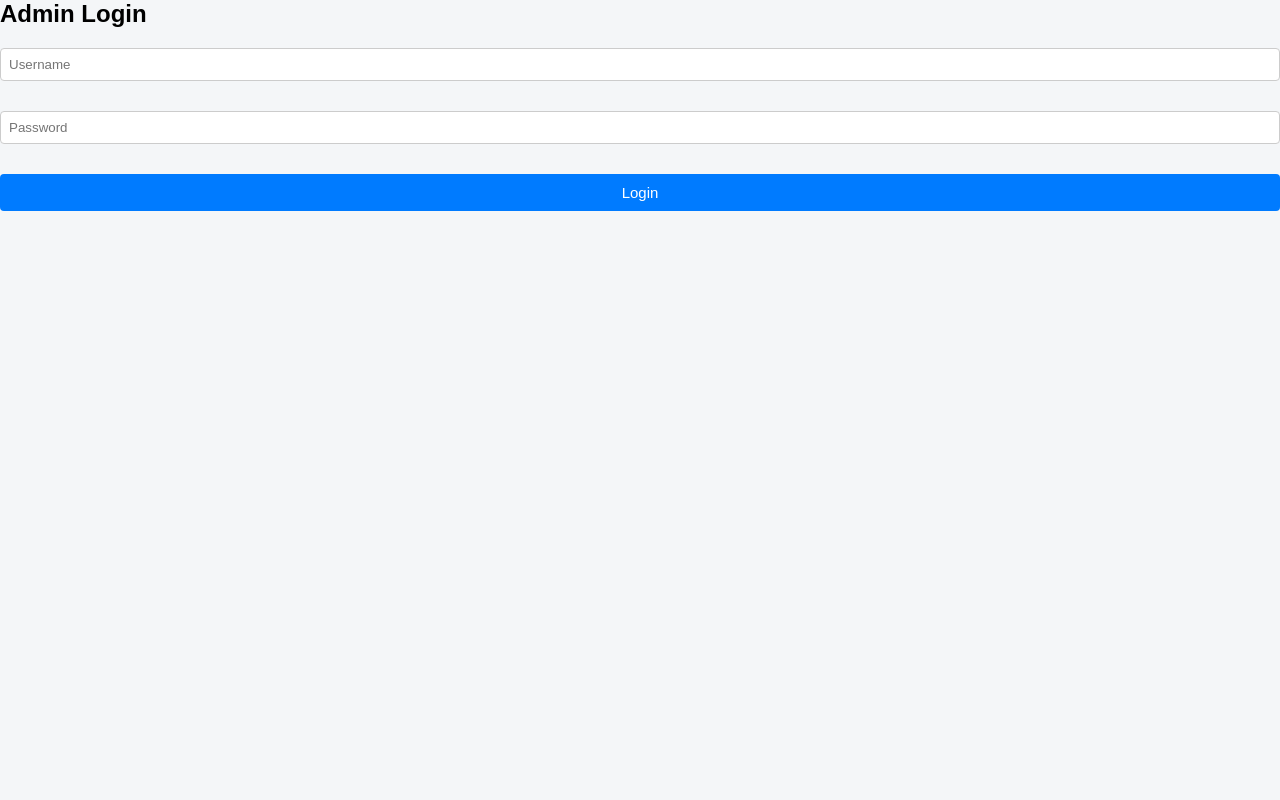
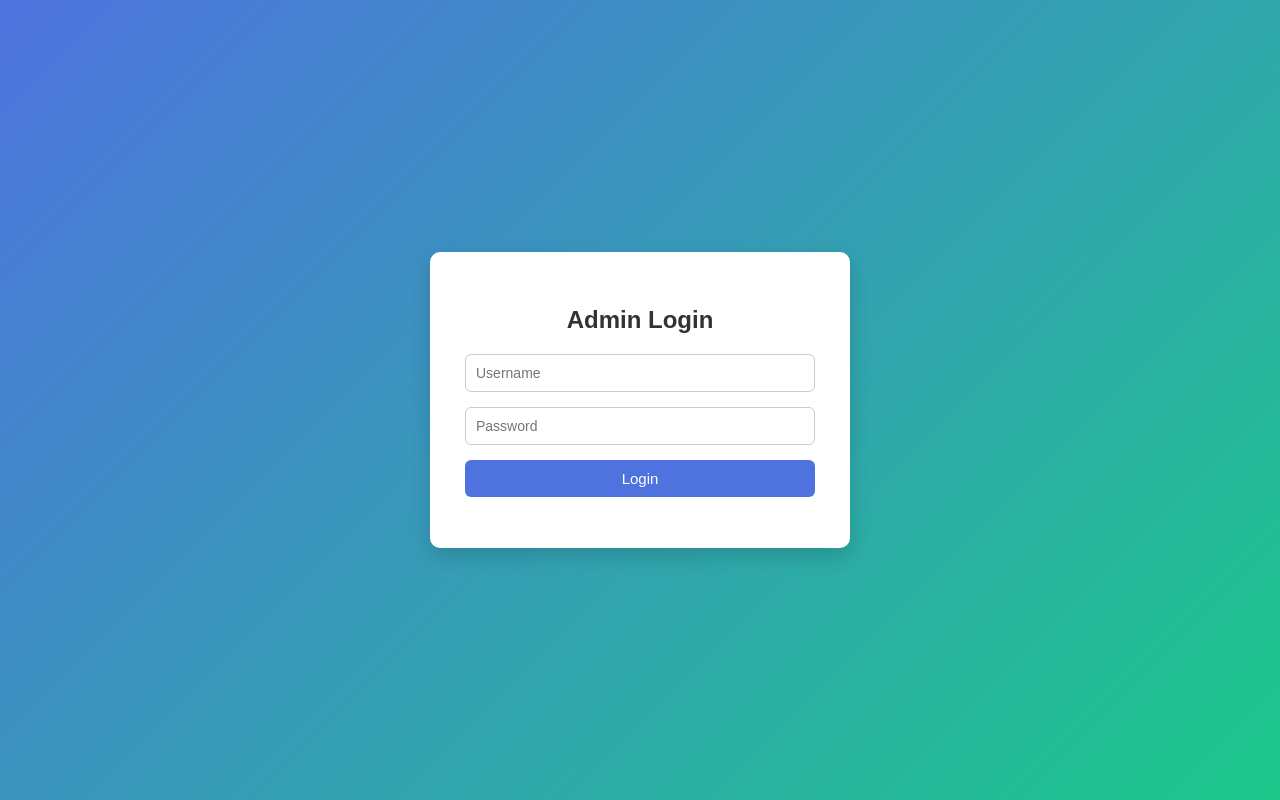
Before and after one commit to siddy-stack/online-feedback-collector, a Flask app: page /admin-login in a window 1280 px wide. Run offline with Flask 3, Linux system fonts and the light colour scheme.

Commit message:
Changes in Admin Dashbaord and Admin Login

```diff
--- a/static/css/style.css
+++ b/static/css/style.css
@@ -50,10 +50,123 @@ button {
     transition: background-color 0.3s ease;
 }
 
+.dashboard-row {
+    display: flex;
+    gap: 20px;
+    align-items: flex-start;
+    margin-bottom: 30px;
+}
+
+.stats-card {
+    flex: 1;
+    background: #fff;
+    padding: 20px;
+    border-radius: 8px;
+    box-shadow: 0 4px 8px rgba(0,0,0,0.08);
+}
+
+.chart-card {
+    flex: 2;
+    background: #fff;
+    padding: 20px;
+    border-radius: 8px;
+    box-shadow: 0 4px 8px rgba(0,0,0,0.08);
+}
+
+.chart-card canvas {
+    max-height: 260px;
+}
+
 /* Button hover effect */
 button:hover {
     background-color: #0056b3;
 }
+
+#ratingPieChart {
+    max-height: 220px;
+    margin-top: 10px;
+}
+
+/* Top right action icons */
+.top-actions {
+    display: flex;
+    justify-content: flex-end;
+    gap: 12px;
+    margin-bottom: 15px;
+}
+
+/* Icon button style */
+.icon-btn {
+    text-decoration: none;
+    font-size: 18px;          /* makes icons small */
+    padding: 6px 10px;
+    border-radius: 6px;
+    background-color: #f1f3f5;
+    color: #333;
+    transition: background-color 0.2s ease, transform 0.1s ease;
+}
+
+/* Hover effect */
+.icon-btn:hover {
+    background-color: #007bff;
+    color: #fff;
+    transform: scale(1.05);
+}
+
+
+.login-container {
+    min-height: 100vh;
+    display: flex;
+    justify-content: center;
+    align-items: center;
+    background: linear-gradient(135deg, #4e73df, #1cc88a);
+}
+
+.login-card {
+    background: #ffffff;
+    padding: 35px;
+    width: 350px;
+    border-radius: 10px;
+    box-shadow: 0 8px 20px rgba(0, 0, 0, 0.15);
+    text-align: center;
+}
+
+.login-card h2 {
+    margin-bottom: 20px;
+    color: #333;
+}
+
+.login-card input {
+    width: 100%;
+    padding: 10px;
+    margin-bottom: 15px;
+    border-radius: 6px;
+    border: 1px solid #ccc;
+    font-size: 14px;
+}
+
+.login-card button {
+    width: 100%;
+    padding: 10px;
+    background-color: #4e73df;
+    border: none;
+    color: white;
+    border-radius: 6px;
+    font-size: 15px;
+    cursor: pointer;
+    transition: background-color 0.3s ease, transform 0.1s ease;
+}
+
+.login-card button:hover {
+    background-color: #2e59d9;
+    transform: scale(1.02);
+}
+
+.error {
+    color: red;
+    margin-bottom: 15px;
+}
+
 
 /* Success message */
 .success {
--- a/templates/admin_login.html
+++ b/templates/admin_login.html
@@ -1,15 +1,22 @@
 {% extends "layout.html" %}
 
 {% block content %}
+
+<div class="login-container">
+    <div class="login-card">
         <h2>Admin Login</h2>
 
         {% if error %}
-<p style="color:red">{{ error }}</p>
+            <p class="error">{{ error }}</p>
         {% endif %}
 
         <form method="POST">
-    <input type="text" name="username" placeholder="Username" required><br><br>
-    <input type="password" name="password" placeholder="Password" required><br><br>
+            <input type="text" name="username" placeholder="Username" required>
+            <input type="password" name="password" placeholder="Password" required>
+
             <button type="submit">Login</button>
         </form>
+    </div>
+</div>
+
 {% endblock %}
```
Also changed, not shown: templates/admin.html (+65 -21 lines). Lines whose indentation alone changed are shown as unchanged.
